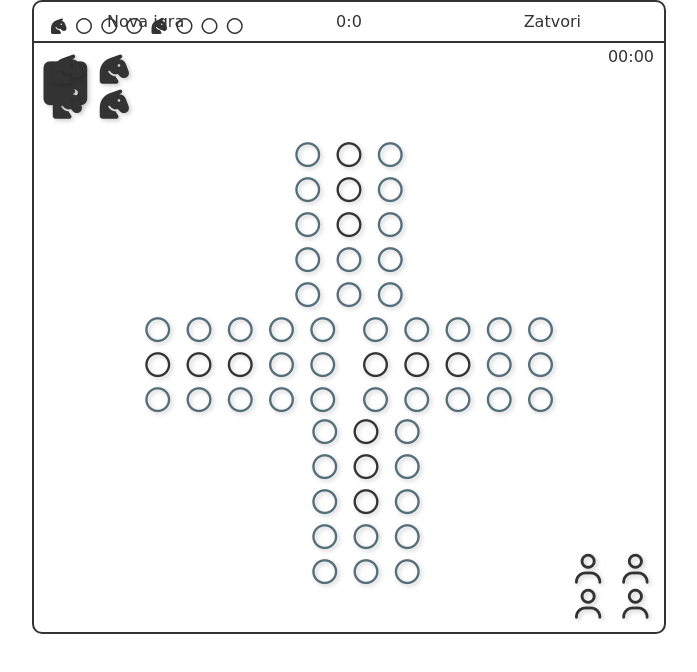
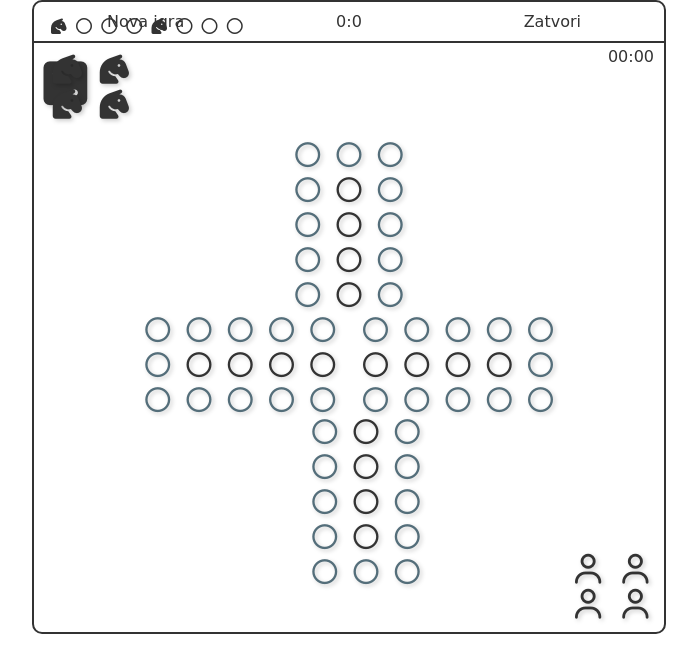
Before and after one commit to Marko9827/projekatZaFaks, a plain HTML site: page app/index.html in a window 1280 px wide. Shown: the whole page, without its empty margins (291-988 px from the left). Drawn offline with nearby package versions, Linux system fonts and the light colour scheme; a web font is replaced by a local one.

Commit message:
23r23r23

```diff
--- a/app/access/css/main.css
+++ b/app/access/css/main.css
@@ -13,7 +13,7 @@
 }
 
 i {
-    transition: .3s;
+    transition: opacity .3s;
 }
 
 *:not(i) {
--- a/app/index.html
+++ b/app/index.html
@@ -66,11 +66,11 @@
 
                 </div-i>
                 <div-i data-ui="center">
+                    <i class="i-put far fa-circle"></i>
                     <i class="far fa-circle"></i>
                     <i class="far fa-circle"></i>
-                    <i class="far fa-circle"></i>
-                    <i class="i-put far fa-circle"></i>
-                    <i data-id="round" class="i-put far fa-circle"></i>
+                    <i class=" far fa-circle"></i>
+                    <i data-id="round" class="  far fa-circle"></i>
 
                 </div-i>
                 <div-i data-ui="right">
@@ -92,10 +92,10 @@
 
                 </div-i>
                 <div-i data-ui="center">
+                    <i class="  far fa-circle"></i>
                     <i class="far fa-circle"></i>
                     <i class="far fa-circle"></i>
-                    <i class="far fa-circle"></i>
-                    <i class="i-put far fa-circle"></i>
+                    <i class="   far fa-circle"></i>
                     <i data-id="round" class="i-put far fa-circle"></i>
 
                 </div-i>
@@ -118,11 +118,11 @@
 
                 </div-i>
                 <div-i data-ui="center">
+                    <i class="i-put far fa-circle"></i>
                     <i class="far fa-circle"></i>
                     <i class="far fa-circle"></i>
-                    <i class="far fa-circle"></i>
-                    <i class="i-put far fa-circle"></i>
-                    <i data-id="round" class="i-put far fa-circle"></i>
+                    <i class="   far fa-circle"></i>
+                    <i data-id="round" class=" far fa-circle"></i>
 
                 </div-i>
                 <div-i data-ui="right">
@@ -144,10 +144,10 @@
 
                 </div-i>
                 <div-i data-ui="center">
+                    <i class="  far fa-circle"></i>
                     <i class="far fa-circle"></i>
                     <i class="far fa-circle"></i>
-                    <i class="far fa-circle"></i>
-                    <i class="i-put far fa-circle"></i>
+                    <i class="  far fa-circle"></i>
                     <i data-id="round" class="i-put far fa-circle"></i>
 
                 </div-i>
```
